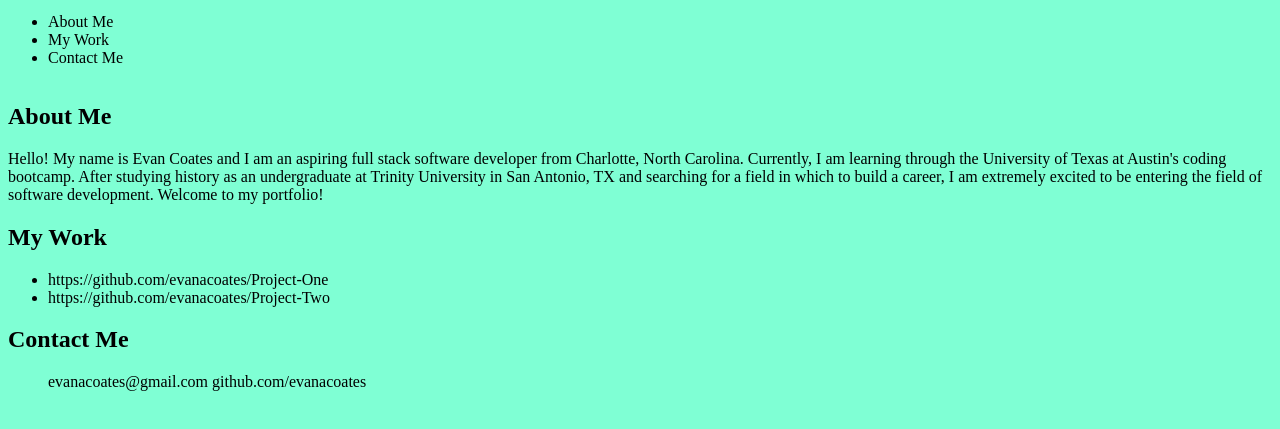
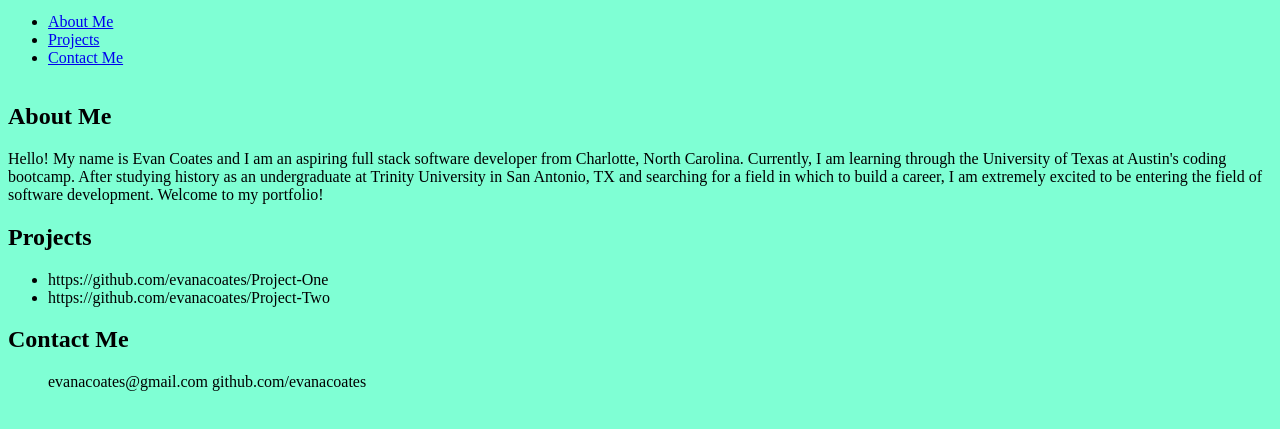
Before and after one commit to evanacoates/C2-BasicPortfolio, a plain HTML site: page index.html in a window 1280 px wide. Shown: the part 101-530 px from the top of the page. Drawn offline with Linux system fonts and the light colour scheme.

Commit message:
href work

```diff
--- a/index.html
+++ b/index.html
@@ -7,37 +7,40 @@
     <title>EC Code Portfolio</title>
     <link rel="stylesheet" href="style.css">
 </head>
+     <header>
+         <h1>Evan Coates</h1>
+        <img src="" alt="profile picture">
 
+        <nav>
+            <ul class="navbar">
+                <li class="nav-elem">
+                    <a href="#about-me">About Me</a>
+                </li>
 
+                <li class="nav-elem">
+                    <a href="#projects">Projects</a>
+                </li>
 
-
-    <header>
-            <h1>Evan Coates</h1>
-            <img src="" alt="profile picture">
-
-            <nav>
-                <ul class="navbar">
-                    <li href="#about-me">About Me</li>
-                    <li href="#my-work">My Work</li>
-                    <li href="#contact-me">Contact Me</li>
-                </ul>
+                <li class="nav-elem">
+                    <a href="#contact-me">Contact Me</a>
+                </li>
+            </ul>
             </nav>
         </div>
+     </header>
 
 
 <body>
-    <section>
+    <section id="about-me">
         <header>
-        <h2 id="about-me"> About Me</h2>
+        <h2>About Me</h2>
+        <p>Hello! My name is Evan Coates and I am an aspiring full stack software developer from Charlotte, North Carolina. Currently, I am learning through the University of Texas at Austin's coding bootcamp. After studying history as an undergraduate at Trinity University in San Antonio, TX and searching for a field in which to build a career, I am extremely excited to be entering the field of software development. Welcome to my portfolio!
+        </p>
         </header>
 
-        <p>Hello! My name is Evan Coates and I am an aspiring full stack software developer from Charlotte, North Carolina. Currently, I am learning through the University of Texas at Austin's coding bootcamp. After studying history as an undergraduate at Trinity University in San Antonio, TX and searching for a field in which to build a career, I am extremely excited to be entering the field of software development. Welcome to my portfolio!
-        </p>
-
-    </section>
-    <section>
+    </section id="projects">
         <header>
-        <h2 id="my-work"> My Work</h2>
+        <h2>Projects</h2>
         <ul>
             <li>https://github.com/evanacoates/Project-One</li>
             <li>https://github.com/evanacoates/Project-Two</li>
@@ -46,9 +49,9 @@
 
     </section>
 
-    <section>
+    <section id="contact-me">
         <header>
-        <h2 id="contact-me"> Contact Me</h2>
+        <h2>Contact Me</h2>
         <ul>
             <a>evanacoates@gmail.com</a>
             <a>github.com/evanacoates</a>
```
